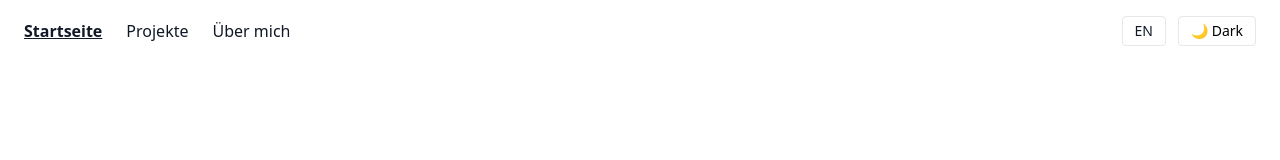
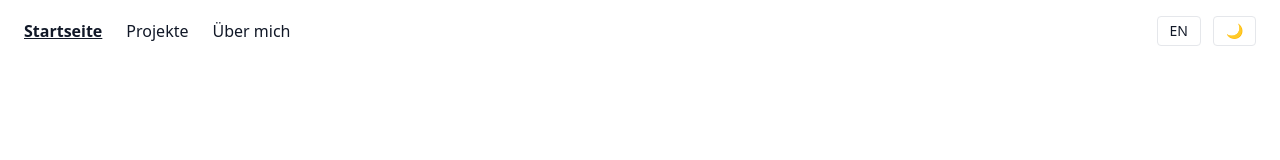
Before and after one commit to MelaTheCreator/portfolio, a React (Vite) app in the folder application/: page / in a window 1280 px wide. Shown: the top 160 px of the page. Built offline with nearby package versions, Linux system fonts and the light colour scheme.

Commit message:
style: change Theme-icon

```diff
--- a/application/src/components/ThemeToggle.jsx
+++ b/application/src/components/ThemeToggle.jsx
@@ -10,7 +10,7 @@ export default function ThemeToggle() {
                  bg-white text-black
                  dark:bg-gray-800 dark:text-white"
     >
-      {theme === "light" ? "🌙 Dark" : "☀️ Light"}
+      {theme === "light" ? "🌙" : "☀️"}
     </button>
   );
 }
```
